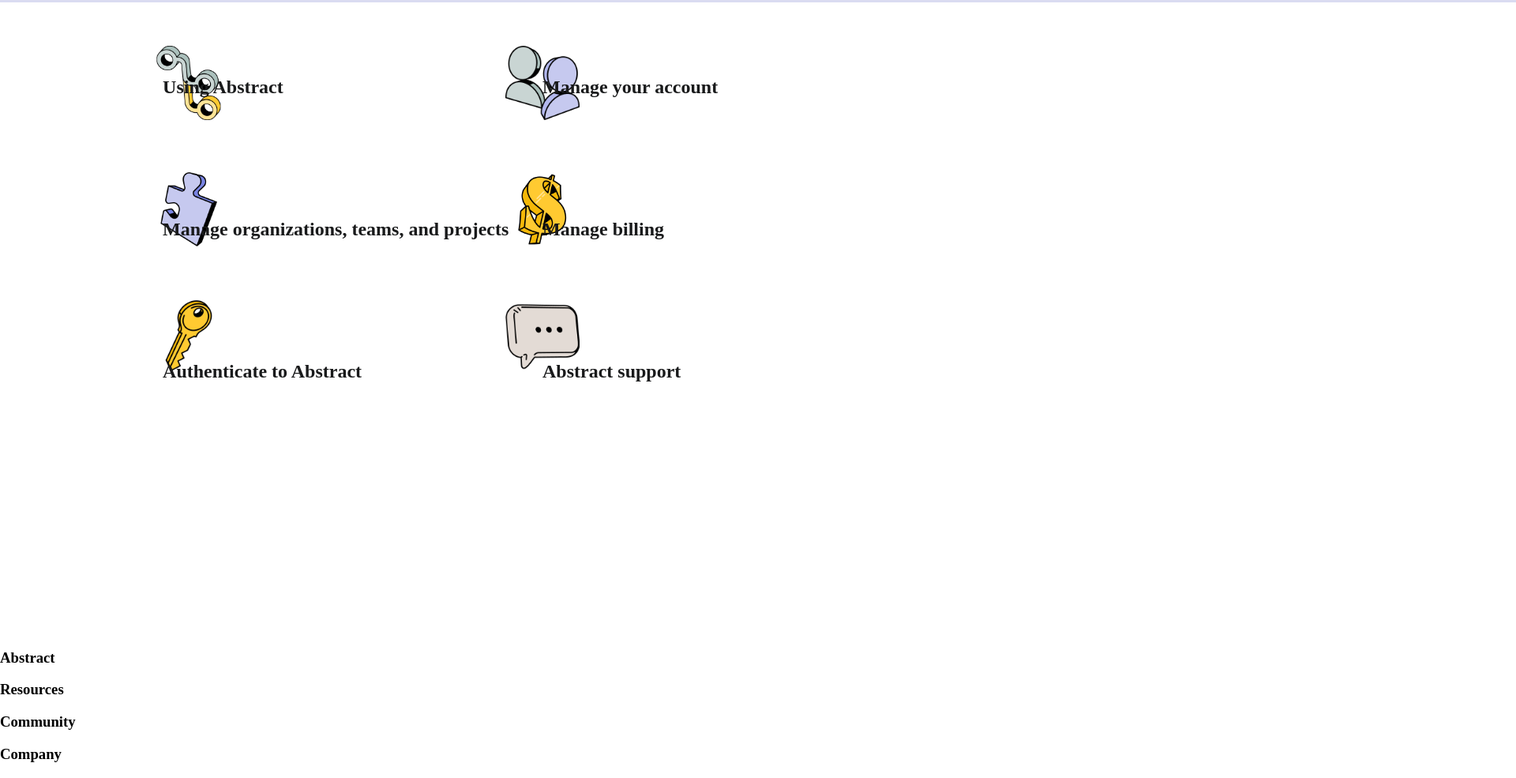
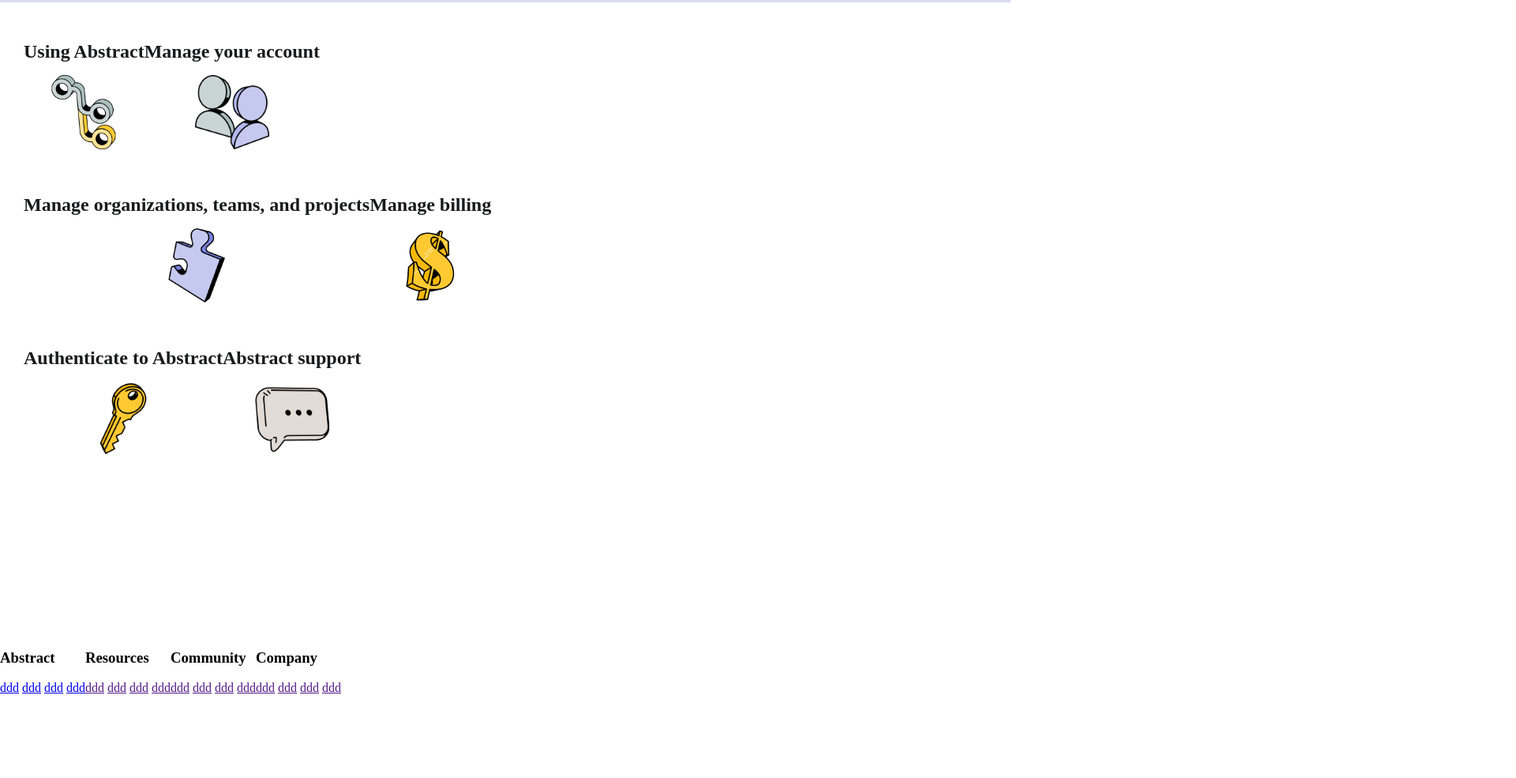
Before and after one commit to Moon-Taein/0707_WEB2, a plain HTML site: page hello/practice.html in a window 1280 px wide. Shown: the part 480-1465 px from the top of the page at 79% size, 1920 px wide, since content can reach past the window. After the commit the page ends 1360 px from the top, so only its background shows below. Drawn offline with Linux system fonts and the light colour scheme.

Commit message:
0710 commit

```diff
--- a/hello/practice.css
+++ b/hello/practice.css
@@ -7,15 +7,10 @@ body {
 section {
   background-color: #dadbf1;
   padding: 80px 30px 115px;
-  width: 1903px;
   height: 200px;
 }
 
 #text_input {
-  position: absolute;
-  left: 580px;
-  width: 720px;
-  height: 40px;
   background-color: #ffffff;
   border-color: #000000;
   border-radius: 4px;
@@ -30,7 +25,6 @@ section {
 
 #header {
   height: 88px;
-  width: 1903px;
   background-color: #000000;
   color: #ffffff;
   display: flex;
@@ -43,10 +37,6 @@ section {
 
 #header_txt1,
 #header_txt2 {
-  position: absolute;
-  height: 29px;
-  top: 3%;
-  width: 140px;
   color: #ffffff;
   font-family: GT America Standard;
   font-size: 24px;
@@ -56,33 +46,38 @@ section {
   padding: 2px 0px 4px 12.8px;
 }
 
-#header_txt1 {
-  left: 100px;
-}
-
-#header_txt2 {
-  left: 200px;
+#header_div1 {
+  display: flex;
 }
 
 main {
   height: 800px;
-  width: 1226px;
   color: #191a1b;
   font-size: 20px;
   line-height: 30px;
 }
 
+body {
+  height: 900;
+}
+
 #container {
   height: 100px;
-  width: 1226px;
   color: #191a1b;
   font-size: 20px;
   line-height: 30px;
   padding: 0px 30px;
+  text-align: center;
+}
+
+#container1,
+#container2,
+#container3 {
+  display: flex;
+  text-align: center;
 }
 
 h4 {
-  width: 600px;
   height: 28px;
   color: #191a1b;
   font-family: GT America Standard;
@@ -91,81 +86,19 @@ h4 {
   line-height: 28px;
   margin: 48px 0px 16px;
 }
+
 /* 큰틀에 가지는 속성과 아래쪽이가지는 속성이 겹치면 큰틀꺼만 적용된다*/
 #text-center {
   font-size: 80px;
   letter-spacing: -4px;
   line-height: 120px;
   margin: 0px 0px 16px;
+}
+
+#hero-unit_title {
   text-align: center;
 }
 
-#item1 {
-  position: absolute;
-  left: 15%;
-  bottom: 20%;
+footer {
+  display: flex;
 }
-
-#item2 {
-  position: absolute;
-  left: 50%;
-  bottom: 20%;
-}
-#item3 {
-  position: absolute;
-  left: 15%;
-  bottom: 0%;
-}
-
-#item4 {
-  position: absolute;
-  left: 50%;
-  bottom: 0%;
-}
-
-#item5 {
-  position: absolute;
-  left: 15%;
-  bottom: -20%;
-}
-
-#item6 {
-  position: absolute;
-  left: 50%;
-  bottom: -20%;
-}
-
-#item_title1 {
-  position: absolute;
-  left: 15%;
-  bottom: 20%;
-}
-
-#item_title2 {
-  position: absolute;
-  left: 50%;
-  bottom: 20%;
-}
-#item_title3 {
-  position: absolute;
-  left: 15%;
-  bottom: 0%;
-}
-
-#item_title4 {
-  position: absolute;
-  left: 50%;
-  bottom: 0%;
-}
-
-#item_title5 {
-  position: absolute;
-  left: 15%;
-  bottom: -20%;
-}
-
-#item_title6 {
-  position: absolute;
-  left: 50%;
-  bottom: -20%;
-}
--- a/hello/practice.html
+++ b/hello/practice.html
@@ -8,12 +8,12 @@
 
   <body>
     <header id="header">
-      <div>
+      <div id="header_div1">
         <p id="header_txt1">Abstract</p>
         <a id="header_txt2" href="http://www.google.com">Help Center</a>
         <svg>Abstract</svg>
       </div>
-      <div></div>
+      <div id="header_div2"></div>
     </header>
     <section id="hero-unit_title">
       <div id="text-center">how can we help?</div>
@@ -21,6 +21,7 @@
     </section>
     <main>
       <div id="container">
+        <div id="container1">
           <div id="item1">
             <div>
               <div>
@@ -41,6 +42,8 @@
               <img src="img/item2.png" alt="alter" width="94" height="94" />
             </div>
           </div>
+        </div>
+        <div id="container2">
           <div id="item3">
             <div>
               <div>
@@ -63,6 +66,8 @@
               <img src="img/item4.png" alt="alter" width="94" height="94" />
             </div>
           </div>
+        </div>
+        <div id="container3">
           <div id="item5">
             <div>
               <div>
@@ -84,12 +89,37 @@
             </div>
           </div>
         </div>
+      </div>
     </main>
     <footer>
+      <div>
         <h3>Abstract</h3>
+        <a href="http://www.google.com">ddd</a>
+        <a href="http://www.google.com">ddd</a>
+        <a href="http://www.google.com">ddd</a>
+        <a href="http://www.google.com">ddd</a>
+      </div>
+      <div>
         <h3>Resources</h3>
+        <a href="">ddd</a>
+        <a href="">ddd</a>
+        <a href="">ddd</a>
+        <a href="">ddd</a>
+      </div>
+      <div>
         <h3>Community</h3>
+        <a href="">ddd</a>
+        <a href="">ddd</a>
+        <a href="">ddd</a>
+        <a href="">ddd</a>
+      </div>
+      <div>
         <h3>Company</h3>
+        <a href="">ddd</a>
+        <a href="">ddd</a>
+        <a href="">ddd</a>
+        <a href="">ddd</a>
+      </div>
     </footer>
   </body>
 </html>
```
Lines whose indentation alone changed are shown as unchanged.
